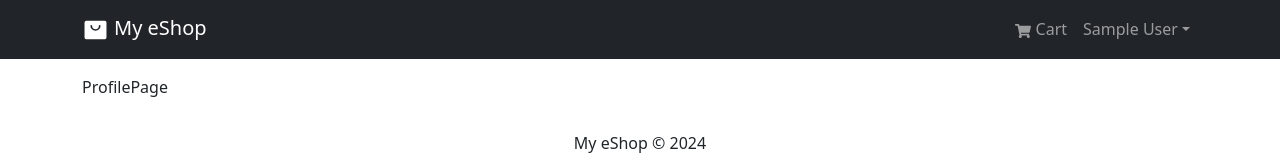
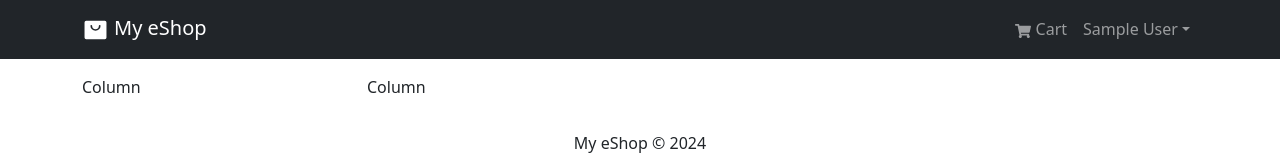
Before and after one commit to dreniff3/Bizaar-eShop, a React (Vite) app in the folder frontend/: page /profile in a window 1280 px wide. Shown: the top 165 px of the page. Built offline with nearby package versions, Linux system fonts and the light colour scheme; sample sign-in values are in the browser's storage.

Commit message:
Add boilerplate UI for Profile page

```diff
--- a/frontend/src/pages/ProfilePage.jsx
+++ b/frontend/src/pages/ProfilePage.jsx
@@ -33,7 +33,10 @@ const ProfilePage = () => {
     };
 
     return (
-        <div>ProfilePage</div>
+        <Row>
+            <Col md={3}>Column</Col>
+            <Col md={9}>Column</Col>
+        </Row>
     );
 };
 
```
